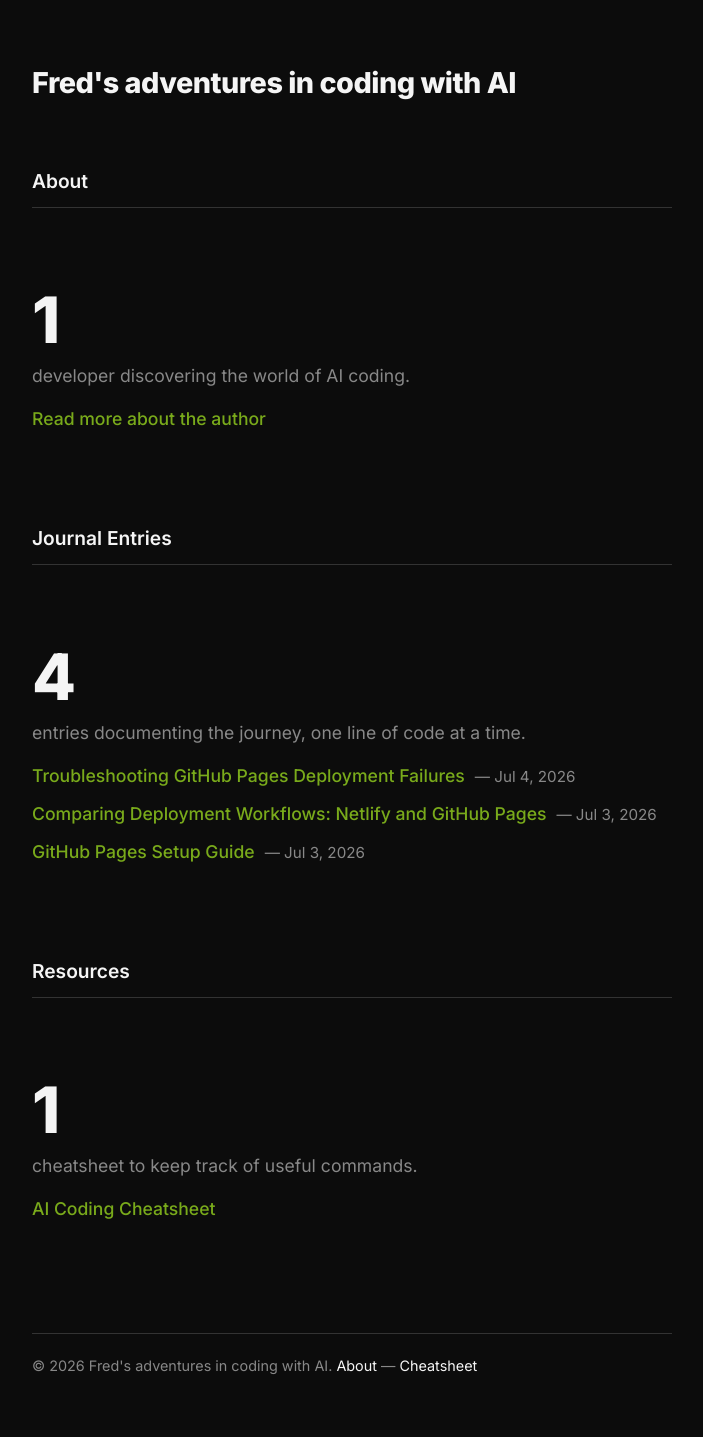
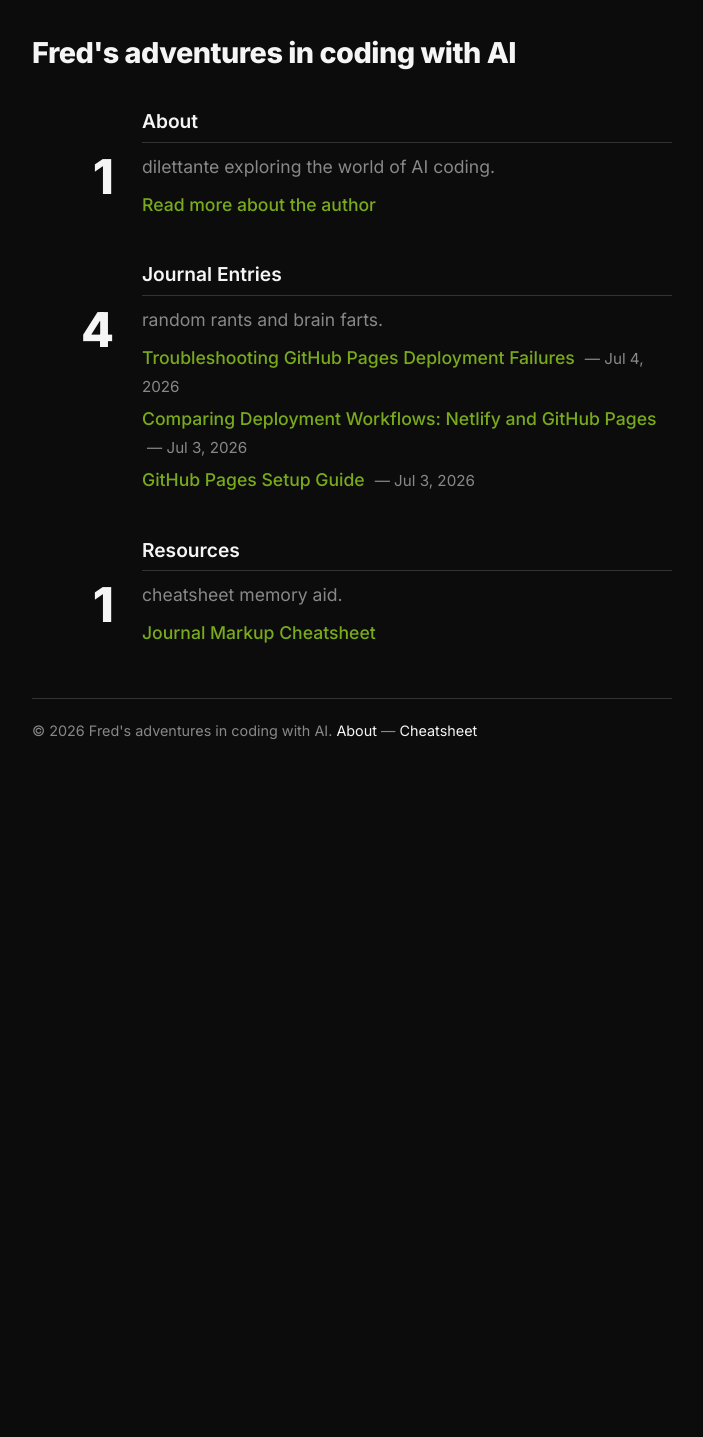
Before and after one commit to greenermoose/journal, a Jekyll site: the page built from docs/index.html, in a window 1280 px wide. Shown: the whole page, without its empty margins (288-991 px from the left). Built offline with Jekyll 4.4.1, drawn with Linux system fonts in a browser that asks for light colours; after the commit the page ends 900 px from its top, so only the background shows below that.

Commit message:
12 - Tweaked redesign

```diff
--- a/docs/assets/css/style.css
+++ b/docs/assets/css/style.css
@@ -24,13 +24,13 @@ body {
 .homecontainer {
   max-width: 680px;
   margin: 0 auto;
-  padding: 60px 20px;
+  padding: 30px 20px;
 }
 
 .homelogo {
   font-size: 1.8rem;
   font-weight: 800;
-  margin-bottom: 60px;
+  margin-bottom: 30px;
   letter-spacing: -0.5px;
 }
 
@@ -46,14 +46,15 @@ body {
 .homesecs {
   display: flex;
   flex-direction: column;
-  gap: 60px;
+  gap: 30px;
 }
 
 .homenav {
+  grid-area: header;
   font-size: 1.2rem;
   font-weight: 600;
-  margin-bottom: 20px;
-  padding-bottom: 10px;
+  margin-bottom: 10px;
+  padding-bottom: 5px;
   border-bottom: 1px solid var(--border-color);
 }
 
@@ -63,14 +64,43 @@ body {
 }
 
 .homesec {
-  display: flex;
-  flex-direction: column;
+  display: grid;
+  grid-template-columns: 80px 1fr;
+  grid-template-areas:
+    ". header"
+    "number content";
+  column-gap: 30px;
+}
+
+.homesec-num {
+  grid-area: number;
+  text-align: right;
+}
+
+.homesec-content {
+  grid-area: content;
+}
+
+@media (max-width: 600px) {
+  .homesec {
+    grid-template-columns: 1fr;
+    grid-template-areas:
+      "header"
+      "number"
+      "content";
+    column-gap: 0;
+  }
+
+  .homesec-num {
+    text-align: left;
+    margin-bottom: 10px;
+  }
 }
 
 .homesec h3 {
-  font-size: 4rem;
+  font-size: 3rem;
   line-height: 1;
-  margin-bottom: 10px;
+  margin-bottom: 5px;
   font-weight: 800;
   letter-spacing: -2px;
 }
@@ -78,16 +108,16 @@ body {
 .homesec p {
   font-size: 1.1rem;
   color: var(--secondary-color);
-  margin-bottom: 15px;
+  margin-bottom: 10px;
 }
 
 .homesec ul {
   list-style: none;
-  margin-bottom: 20px;
+  margin-bottom: 10px;
 }
 
 .homesec li {
-  margin-bottom: 10px;
+  margin-bottom: 5px;
   font-size: 1.1rem;
 }
 
@@ -177,7 +207,7 @@ body {
 
 /* Footer */
 .site-footer {
-  margin-top: 80px;
+  margin-top: 40px;
   padding-top: 20px;
   border-top: 1px solid var(--border-color);
   color: var(--secondary-color);
--- a/docs/index.html
+++ b/docs/index.html
@@ -8,33 +8,46 @@ layout: default
 
 <div class="homesecs">
 
+  <section class="homesec homesecabout">
     <h2 class="homenav"><a href="{{ '/about/' | relative_url }}">About</a></h2>
-  <section class="homesec homesecabout">
+    <div class="homesec-num">
       <h3>1</h3>
-    <p>developer discovering the world of AI coding.</p>
+    </div>
+    <div class="homesec-content">
+      <p>dilettante exploring the world of AI coding.</p>
       <ul>
         <li><a href="{{ '/about/' | relative_url }}">Read more about the author</a></li>
       </ul>
+    </div>
   </section>
 
+  <section class="homesec homesecwritings">
     <h2 class="homenav"><a href="#">Journal Entries</a></h2>
-  <section class="homesec homesecwritings">
+    <div class="homesec-num">
       <h3>{{ site.posts | size }}</h3>
-    <p>entries documenting the journey, one line of code at a time.</p>
+    </div>
+    <div class="homesec-content">
+      <p>random rants and brain farts.</p>
       <ul>
         {% for post in site.posts limit:3 %}
-      <li><a href="{{ post.url | relative_url }}">{{ post.title | escape }}</a> <span class="date-meta">&mdash; {{ post.date | date: "%b %-d, %Y" }}</span></li>
+        <li><a href="{{ post.url | relative_url }}">{{ post.title | escape }}</a> <span class="date-meta">&mdash; {{
+            post.date | date: "%b %-d, %Y" }}</span></li>
         {% endfor %}
       </ul>
+    </div>
   </section>
 
+  <section class="homesec homesecpresos">
     <h2 class="homenav"><a href="#">Resources</a></h2>
-  <section class="homesec homesecpresos">
+    <div class="homesec-num">
       <h3>1</h3>
-    <p>cheatsheet to keep track of useful commands.</p>
+    </div>
+    <div class="homesec-content">
+      <p>cheatsheet memory aid.</p>
       <ul>
-      <li><a href="{{ '/cheatsheet/' | relative_url }}">AI Coding Cheatsheet</a></li>
+        <li><a href="{{ '/cheatsheet/' | relative_url }}">Journal Markup Cheatsheet</a></li>
       </ul>
+    </div>
   </section>
 
 </div>
```
Also changed, not shown: CHANGELOG.md. Lines whose indentation alone changed are shown as unchanged.
